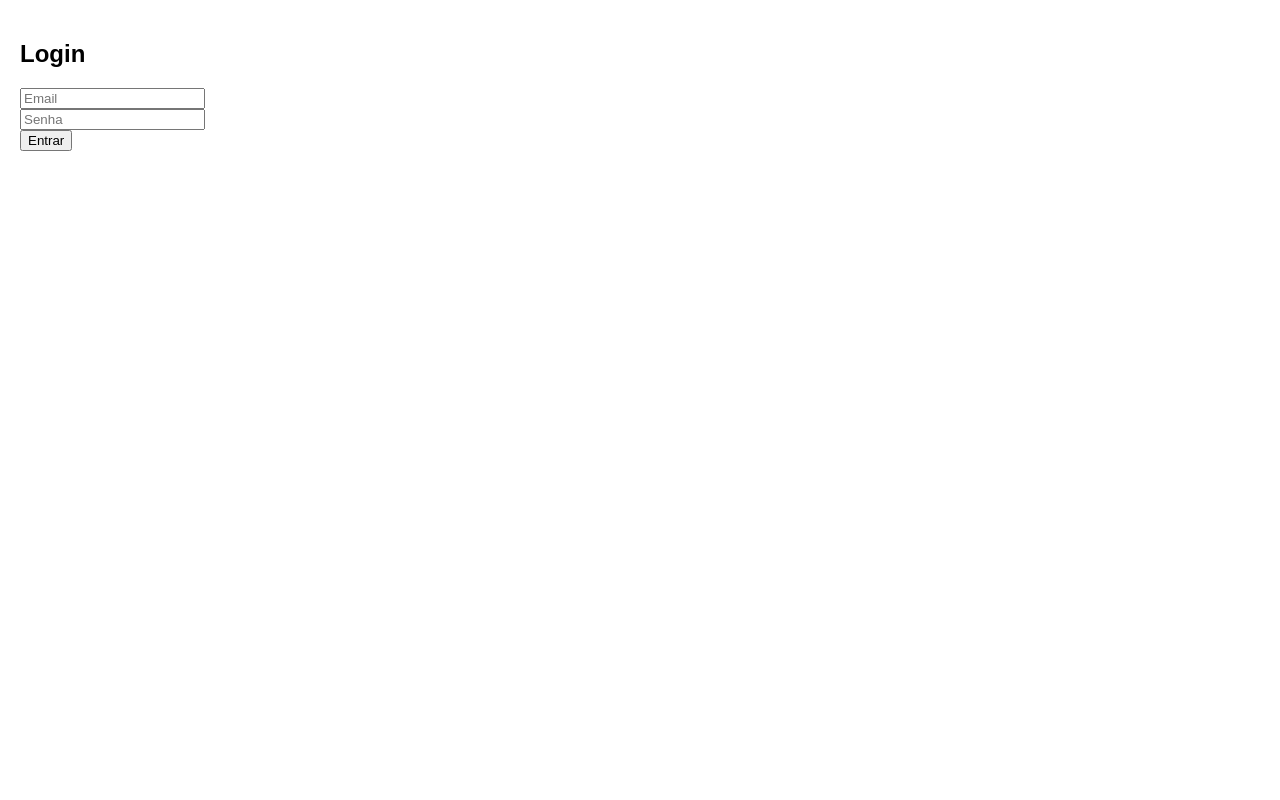
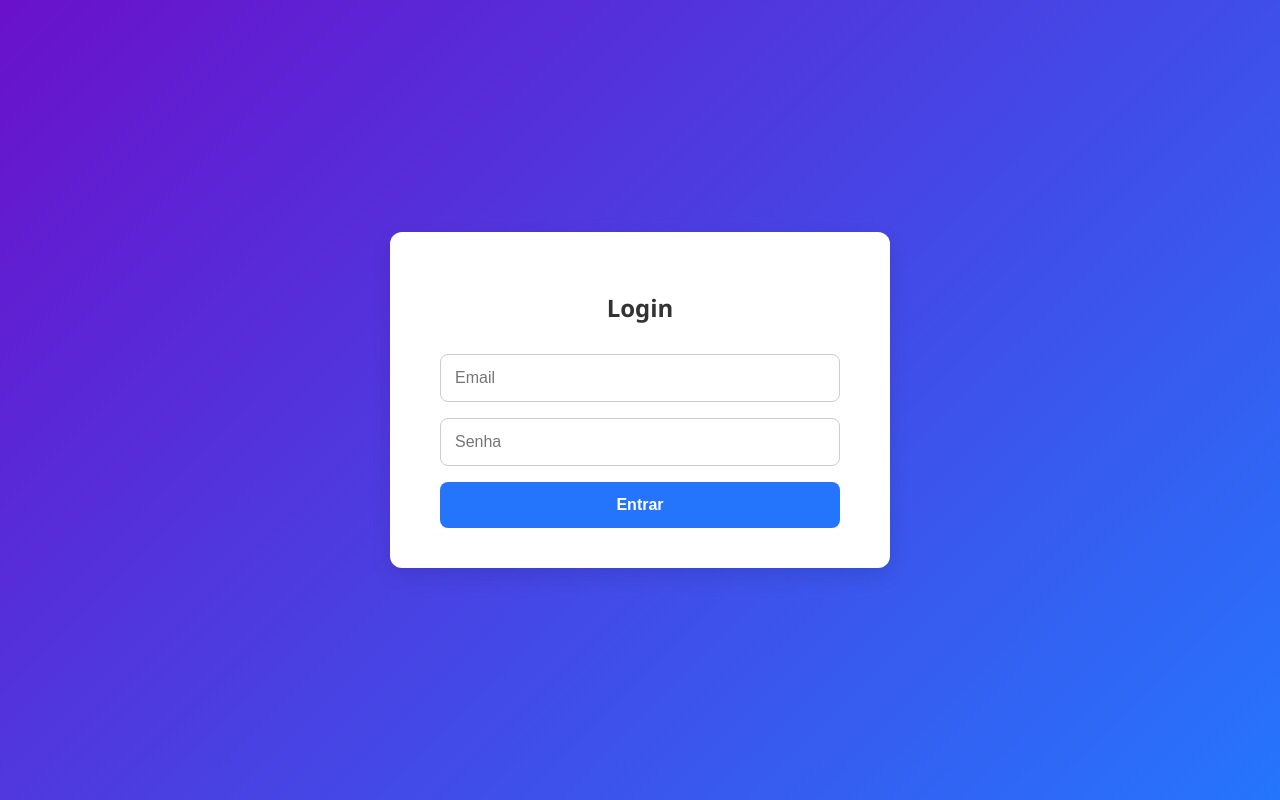
Before and after one commit to MarcioSVS96/projeto, a React (Create React App) app in the folder plataforma-ead-frontend/: page / in a window 1280 px wide. Built offline with nearby package versions, Linux system fonts and the light colour scheme.

Commit message:
style login

```diff
--- /dev/null
+++ b/plataforma-ead-frontend/src/pages/Login.css
@@ -0,0 +1,58 @@
+.login-container {
+  height: 100vh;
+  display: flex;
+  justify-content: center;
+  align-items: center;
+  background: linear-gradient(135deg, #6a11cb, #2575fc);
+  font-family: 'Segoe UI', sans-serif;
+}
+
+.login-box {
+  background-color: white;
+  padding: 40px 50px;
+  border-radius: 12px;
+  box-shadow: 0 8px 20px rgba(0, 0, 0, 0.1);
+  width: 100%;
+  max-width: 400px;
+  text-align: center;
+}
+
+.login-box h2 {
+  margin-bottom: 30px;
+  color: #333;
+}
+
+.login-box form {
+  display: flex;
+  flex-direction: column;
+  gap: 16px;
+}
+
+.login-box input {
+  padding: 14px;
+  font-size: 1rem;
+  border-radius: 8px;
+  border: 1px solid #ccc;
+  transition: border 0.3s;
+}
+
+.login-box input:focus {
+  border-color: #2575fc;
+  outline: none;
+}
+
+.login-box button {
+  padding: 14px;
+  font-size: 1rem;
+  background-color: #2575fc;
+  color: white;
+  border: none;
+  border-radius: 8px;
+  font-weight: bold;
+  cursor: pointer;
+  transition: background-color 0.3s ease;
+}
+
+.login-box button:hover {
+  background-color: #1a52d8;
+}
--- a/plataforma-ead-frontend/src/pages/Login.jsx
+++ b/plataforma-ead-frontend/src/pages/Login.jsx
@@ -1,6 +1,7 @@
 import { useState } from 'react';
 import { useAuth } from '../contexts/AuthContext';
 import { useNavigate } from 'react-router-dom';
+import './Login.css';
 
 export default function Login() {
   const { login } = useAuth();
@@ -12,7 +13,6 @@ export default function Login() {
   const handleLogin = (e) => {
     e.preventDefault();
 
-    // Exemplo de login fake
     if (email === 'admin@ead.com' && password === '1234') {
       login({ email });
       navigate('/dashboard');
@@ -22,15 +22,25 @@ export default function Login() {
   };
 
   return (
-    <div style={{ padding: 20 }}>
-      <h2>Login</h2>
-      <form onSubmit={handleLogin}>
-        <input placeholder="Email" onChange={e => setEmail(e.target.value)} />
-        <br />
-        <input type="password" placeholder="Senha" onChange={e => setPassword(e.target.value)} />
-        <br />
-        <button type="submit">Entrar</button>
-      </form>
+    <div className="login-container">
+      <div className="login-box">
+        <h2>Login</h2>
+        <form onSubmit={handleLogin}>
+          <input
+            type="email"
+            placeholder="Email"
+            onChange={e => setEmail(e.target.value)}
+            required
+          />
+          <input
+            type="password"
+            placeholder="Senha"
+            onChange={e => setPassword(e.target.value)}
+            required
+          />
+          <button type="submit">Entrar</button>
+        </form>
+      </div>
     </div>
   );
 }
```
